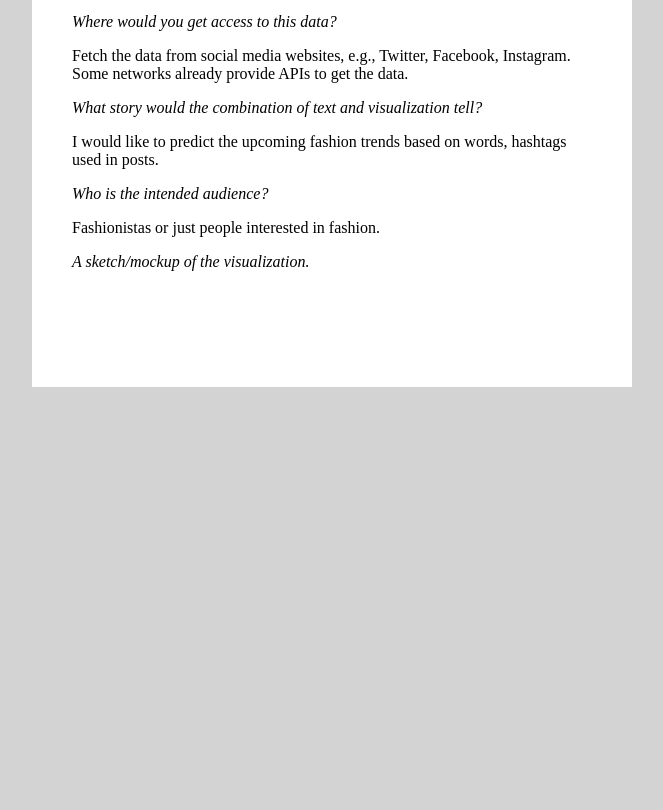
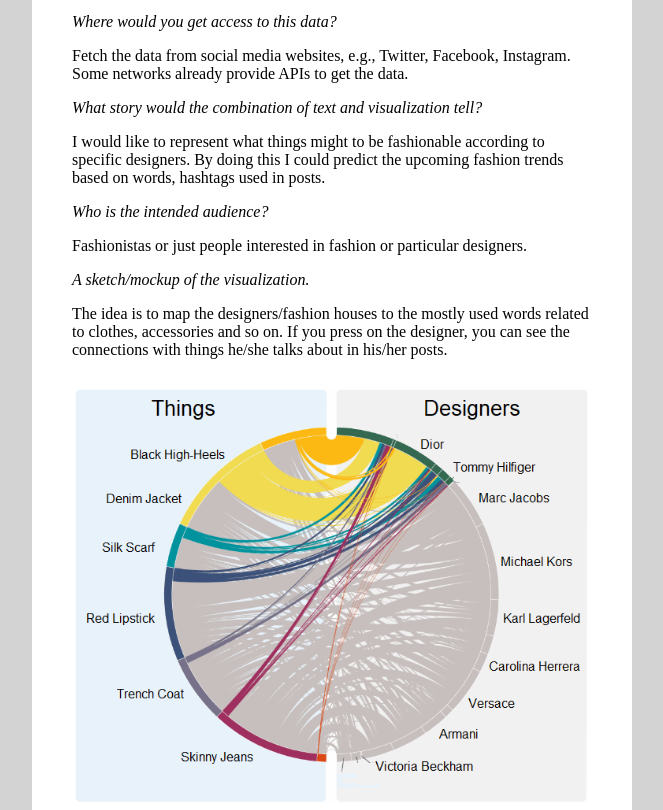
Before and after one commit to drewparli/diku-ide-01, a plain HTML site: page index.html in a window 1280 px wide. Shown: the part 4362-5172 px from the top of the page, without its empty margins (308-971 px from the left). Before the commit the page ends 4977 px from the top, so only its background shows below. Drawn offline with Linux system fonts and the light colour scheme.

Commit message:
Update index.html

```diff
--- a/index.html
+++ b/index.html
@@ -233,10 +233,12 @@ Our group has been created and is called Andrew+Vik. However, we are not sure th
 <p class="part">Where would you get access to this data?</p>
 <p>Fetch the data from social media websites, e.g., Twitter, Facebook, Instagram. Some networks already provide APIs to get the data.</p>
 <p class="part">What story would the combination of text and visualization tell?</p>
-<p>I would like to predict the upcoming fashion trends based on words, hashtags used in posts.</p>
+<p>I would like to represent what things might to be fashionable according to specific designers. By doing this I could predict the upcoming fashion trends based on words, hashtags used in posts.</p>
 <p class="part">Who is the intended audience?</p>
-<p>Fashionistas or just people interested in fashion.</p>
+<p>Fashionistas or just people interested in fashion or particular designers.</p>
 <p class="part">A sketch/mockup of the visualization.</p>
+<p>The idea is to map the designers/fashion houses to the mostly used words related to clothes, accessories and so on. If you press on the designer, you can see the connections with things he/she talks about in his/her posts.</p>
+<img src="roadmap_fashion_trends.PNG">
 
 </div>
 </body>
```
